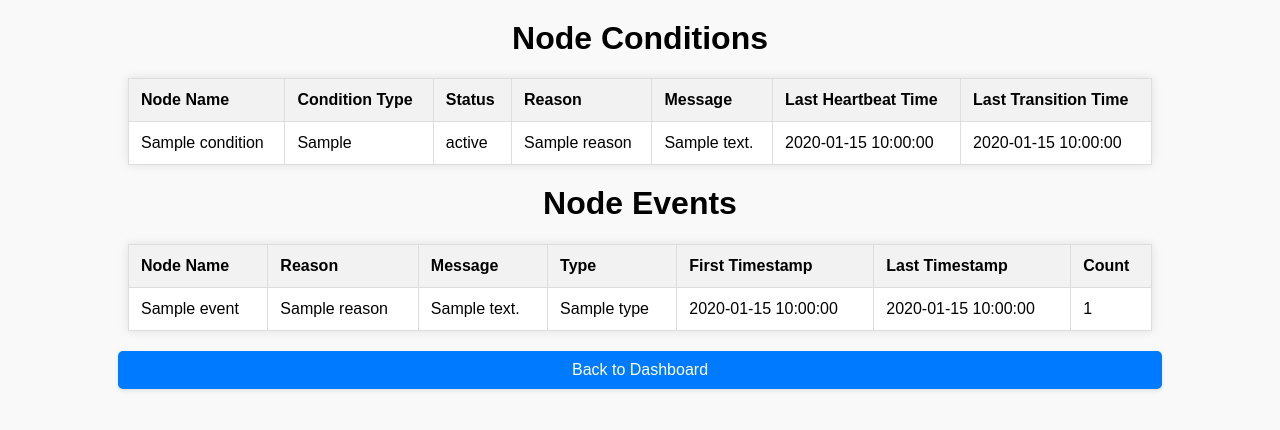
After one commit to Anvitha-Shetty/K8s-Troubleshooting, a Flask app: template MyCluster/templates/node_status.html in a window 1280 px wide. The commit adds this page. Shown: the top 430 px of the page. Run offline with Flask 3, Linux system fonts and the light colour scheme; the template is opened without the code that fills it: most values are stand-ins (such as "Sample title", 1, 10 or a date in 2020).

Commit message:
Added node problem detector page

```diff
--- a/MyCluster/app.py
+++ b/MyCluster/app.py
@@ -6,7 +6,7 @@ import sys
 
 app = Flask(__name__)
 
-config.load_incluster_config()
+config.load_kube_config()
 
 
 
@@ -188,26 +188,44 @@ def get_namespaces():
         print(f"Exception when calling CoreV1Api->list_namespace: {e}")
         return []
 
-def get_np_detector_logs():
+def get_node_conditions():
     try:
-        api_instance = client.CoreV1Api()
-        namespace = 'default'  # NPD is deployed in the 'default' namespace
-        label_selector = 'app=node-problem-detector'
-        pods = api_instance.list_namespaced_pod(namespace=namespace, label_selector=label_selector)
+        nodes = v1.list_node()
+        node_conditions = []
+        for node in nodes.items:
+            for condition in node.status.conditions:
+                node_conditions.append({
+                    "node_name": node.metadata.name,
+                    "condition_type": condition.type,
+                    "status": condition.status,
+                    "reason": condition.reason,
+                    "message": condition.message,
+                    "last_heartbeat_time": condition.last_heartbeat_time,
+                    "last_transition_time": condition.last_transition_time
+                })
+        return node_conditions
+    except ApiException as e:
+        print(f"Exception when fetching node conditions: {e}")
+        return []
 
-        npd_logs = []
-
-        for pod in pods.items:
-            pod_name = pod.metadata.name
-            log = api_instance.read_namespaced_pod_log(name=pod_name, namespace=namespace)
-            npd_logs.append({
-                "pod_name": pod_name,
-                "log": log
-            })
-
-        return npd_logs
+def get_node_events():
+    try:
+        events = v1.list_event_for_all_namespaces()
+        node_events = []
+        for event in events.items:
+            if "Node" in event.involved_object.kind:
+                node_events.append({
+                    "node_name": event.involved_object.name,
+                    "reason": event.reason,
+                    "message": event.message,
+                    "type": event.type,
+                    "first_timestamp": event.first_timestamp,
+                    "last_timestamp": event.last_timestamp,
+                    "count": event.count
+                })
+        return node_events
     except ApiException as e:
-        print(f"Exception when calling CoreV1Api->read_namespaced_pod_log: {e}")
+        print(f"Exception when fetching node events: {e}")
         return []
 
 def restart_pod(pod_name):
@@ -309,16 +327,18 @@ def check_namespaces():
     namespace_list = get_namespaces()
     return render_template('namespaces.html', namespaces=namespace_list)
 
-@app.route('/npd-logs')
-def check_np_detector_logs():
-    npd_logs = get_np_detector_logs()
-    return render_template('npd_logs.html', npd_logs=npd_logs)
-
 @app.route('/restart', methods=['POST'])
 def restart():
     pod_name = request.form['pod_name']
     restart_pod(pod_name)
     return redirect(url_for('cluster'))
 
+@app.route('/check_node_status')
+def check_node_status():
+    node_conditions = get_node_conditions()
+    node_events = get_node_events()
+    return render_template('node_status.html', node_conditions=node_conditions, node_events=node_events)
+
+
 if __name__ == '__main__':
     app.run(debug=True)
--- a/MyCluster/templates/index.html
+++ b/MyCluster/templates/index.html
@@ -92,7 +92,7 @@
             <li><a href="{{ url_for('check_deployments') }}">Check Deployments</a></li>
             <li><a href="{{ url_for('check_services') }}">Check Services</a></li>
             <li><a href="{{ url_for('check_namespaces') }}">Check Namespaces</a></li>
-            <li><a href="{{ url_for('check_np_detector_logs') }}">Check NPD Logs</a></li>
+            <li><a href="{{ url_for('check_node_status') }}">Check Node Problem Detector Metrics</a></li>
         </ul>
     </nav>
     <a href="/welcome" class="back-button">Back to Home</a>
--- /dev/null
+++ b/MyCluster/templates/node_status.html
@@ -0,0 +1,67 @@
+<!DOCTYPE html>
+<html lang="en">
+<head>
+    <meta charset="UTF-8">
+    <title>Node Conditions and Events</title>
+    <link rel="stylesheet" href="{{ url_for('static', filename='styles.css') }}">
+</head>
+<body>
+    <h1>Node Conditions</h1>
+    <table>
+        <thead>
+            <tr>
+                <th>Node Name</th>
+                <th>Condition Type</th>
+                <th>Status</th>
+                <th>Reason</th>
+                <th>Message</th>
+                <th>Last Heartbeat Time</th>
+                <th>Last Transition Time</th>
+            </tr>
+        </thead>
+        <tbody>
+            {% for condition in node_conditions %}
+                <tr>
+                    <td>{{ condition.node_name }}</td>
+                    <td>{{ condition.condition_type }}</td>
+                    <td>{{ condition.status }}</td>
+                    <td>{{ condition.reason }}</td>
+                    <td>{{ condition.message }}</td>
+                    <td>{{ condition.last_heartbeat_time }}</td>
+                    <td>{{ condition.last_transition_time }}</td>
+                </tr>
+            {% endfor %}
+        </tbody>
+    </table>
+
+    <h1>Node Events</h1>
+    <table>
+        <thead>
+            <tr>
+                <th>Node Name</th>
+                <th>Reason</th>
+                <th>Message</th>
+                <th>Type</th>
+                <th>First Timestamp</th>
+                <th>Last Timestamp</th>
+                <th>Count</th>
+            </tr>
+        </thead>
+        <tbody>
+            {% for event in node_events %}
+                <tr>
+                    <td>{{ event.node_name }}</td>
+                    <td>{{ event.reason }}</td>
+                    <td>{{ event.message }}</td>
+                    <td>{{ event.type }}</td>
+                    <td>{{ event.first_timestamp }}</td>
+                    <td>{{ event.last_timestamp }}</td>
+                    <td>{{ event.count }}</td>
+                </tr>
+            {% endfor %}
+        </tbody>
+    </table>
+
+    <a href="{{ url_for('cluster') }}">Back to Dashboard</a>
+</body>
+</html>
```
